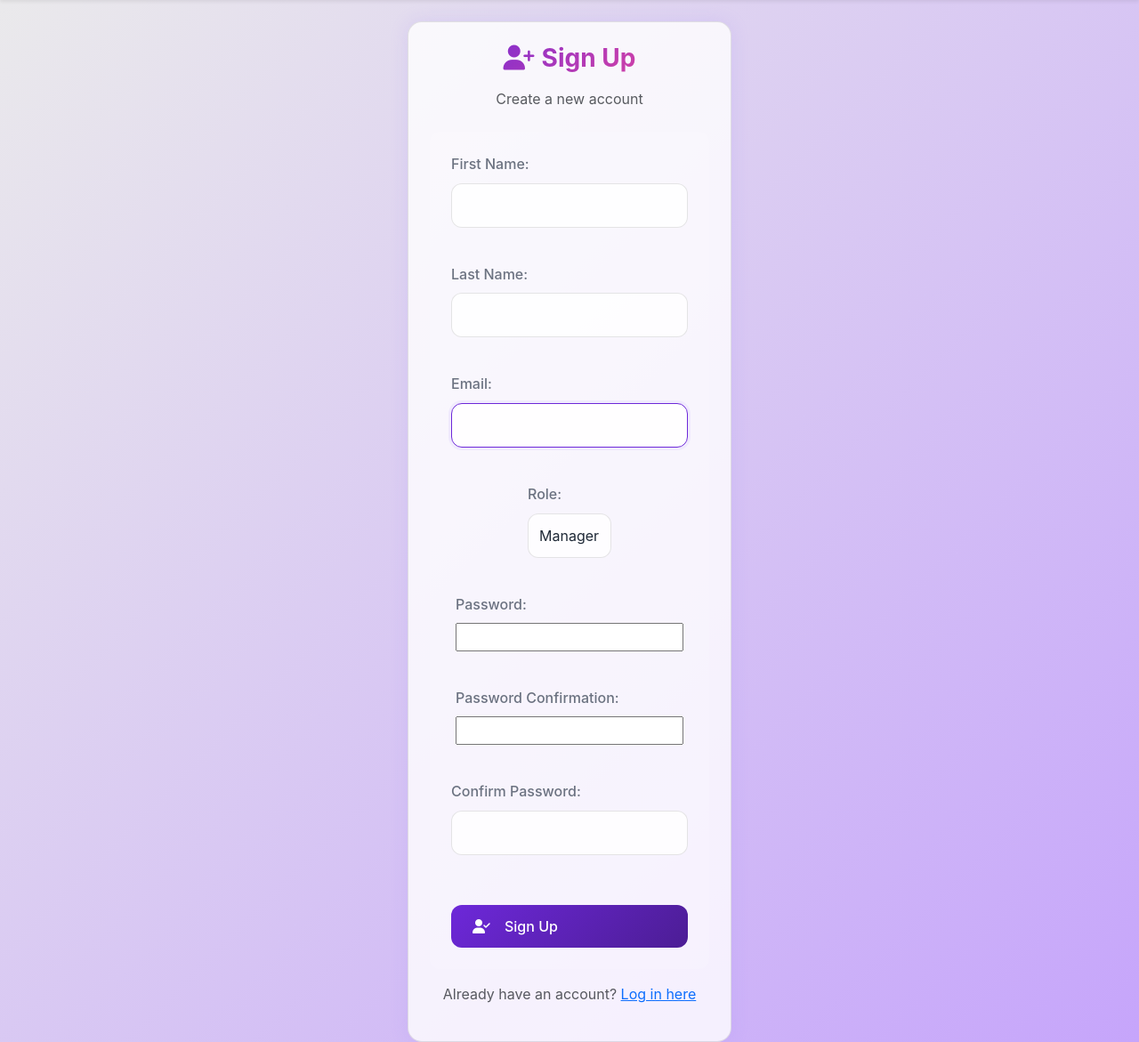
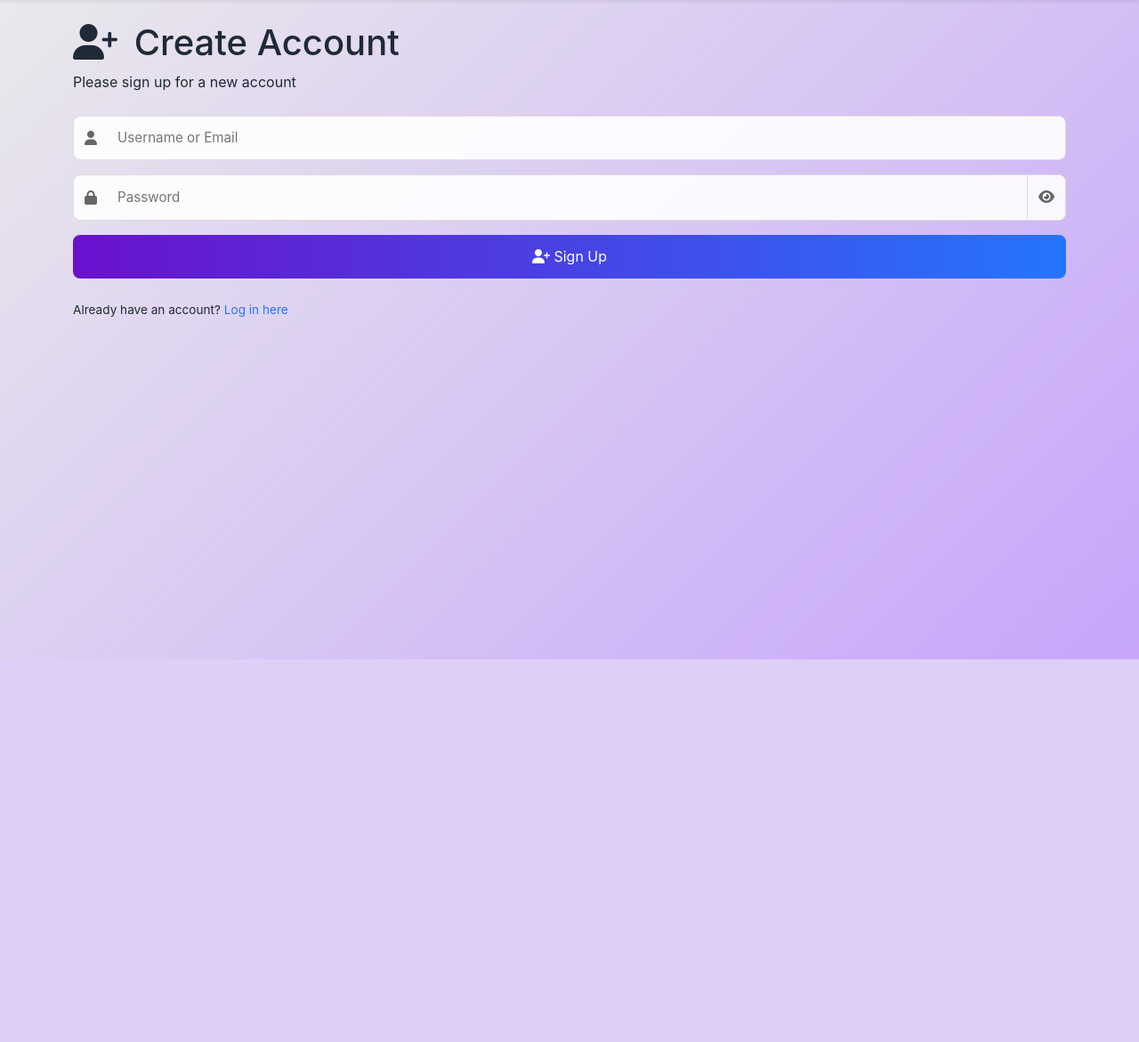
Before and after one commit to HJ4561/AEEL._.PMS, a Django app: page /signup/ in a window 1280 px wide. Shown: the part 59-1230 px from the top of the page at 89% size. After the commit the page ends 800 px from the top, so only its background shows below. Run offline with Django 5.2, Linux system fonts and the light colour scheme.

Commit message:
Track static and template files

```diff
--- a/PMS/pms_users/templates/base.html
+++ b/PMS/pms_users/templates/base.html
@@ -5,7 +5,6 @@
     <meta charset="UTF-8">
     <meta name="viewport" content="width=device-width, initial-scale=1.0">
     <title>AEEL-PMS</title>
-<link rel="stylesheet" href="https://cdnjs.cloudflare.com/ajax/libs/font-awesome/5.15.4/css/all.min.css">
 
     <link href="https://cdn.jsdelivr.net/npm/bootstrap@5.3.0/dist/css/bootstrap.min.css" rel="stylesheet">
     <link rel="stylesheet" href="https://cdnjs.cloudflare.com/ajax/libs/animate.css/4.1.1/animate.min.css">
--- a/PMS/pms_users/templates/registration/login.html
+++ b/PMS/pms_users/templates/registration/login.html
@@ -8,10 +8,10 @@
         <form method="post">
             {% csrf_token %}
 
-            <!-- Email -->
+            <!-- Username / Email -->
             <div class="input-group">
-                <span class="input-group-text"><i class="fas fa-envelope"></i></span>
-                <input type="email" name="username" placeholder="Email Address" required>
+                <span class="input-group-text"><i class="fas fa-user"></i></span>
+                <input type="text" name="username" placeholder="Username or Email" required>
             </div>
 
             <!-- Password with toggle -->
--- a/PMS/pms_users/templates/registration/signup.html
+++ b/PMS/pms_users/templates/registration/signup.html
@@ -1,25 +1,28 @@
 {% extends 'base.html' %}
 {% block content %}
-<div class="container d-flex align-items-center justify-content-center min-vh-100 animate__animated animate__fadeIn">
-    <div class="col-md-6 col-lg-4">
-        <div class="card glass-effect p-4 shadow-glow text-center">
-            <h1 class="h3 fw-bold mb-3 text-gradient"><i class="fas fa-user-plus me-2"></i>Sign Up</h1>
-            <p class="text-muted mb-4">Create a new account</p>
-            <form method="post" class="wider-form">
-                {% csrf_token %}
-                {% for field in form %}
-                    <div class="form-group">
-                        {{ field.label_tag }}
-                        {{ field }}
-                        {% if field.errors %}
-                            <div class="text-danger">{{ field.errors }}</div>
-                        {% endif %}
-                    </div>
-                {% endfor %}
-                <button type="submit" class="btn btn-primary w-100 mt-3"><i class="fas fa-user-check me-2"></i>Sign Up</button>
-            </form>
-            <p class="mt-3 text-muted">Already have an account? <a href="/login/">Log in here</a></p>
-        </div>
+<div class="signup-container">
+    <div class="signup-card">
+        <h1 class="signup-title"><i class="fas fa-user-plus me-2"></i> Create Account</h1>
+        <p class="signup-subtitle">Please sign up for a new account</p>
+
+        <form method="post">
+            {% csrf_token %}
+            <div class="input-group">
+                <span class="input-group-text"><i class="fas fa-user"></i></span>
+                <input type="text" name="username" placeholder="Username or Email" required>
+            </div>
+            <div class="input-group password-group">
+                <span class="input-group-text"><i class="fas fa-lock"></i></span>
+                <input type="password" name="password" id="password" placeholder="Password" required>
+                <span class="toggle-password" onclick="togglePassword()">
+                    <i class="fas fa-eye"></i>
+                </span>
+            </div>
+            <button type="submit" class="btn-submit">
+                <i class="fas fa-user-plus"></i> Sign Up
+            </button>
+        </form>
+        <p class="login-link">Already have an account? <a href="/login/">Log in here</a></p>
     </div>
 </div>
 {% endblock %}
```
Also changed, not shown: PMS/pms_users/templates/tasks/manager_dashboard.html (line endings or trailing spaces), 2 other files.
